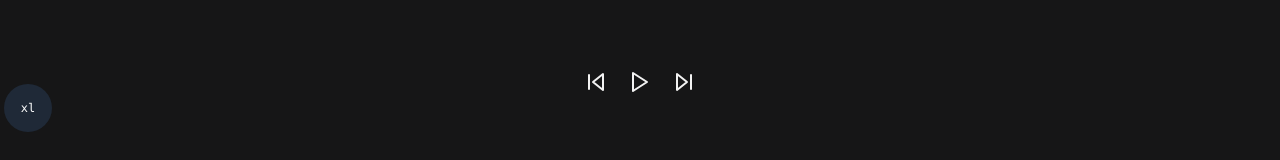
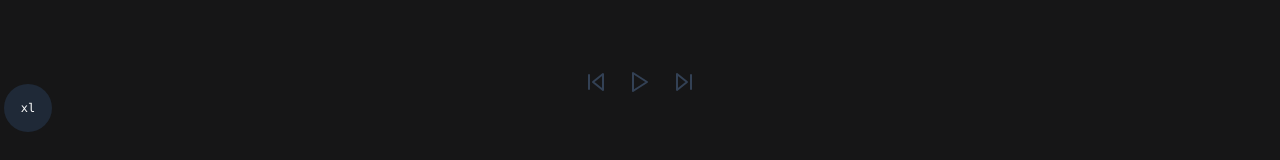
Before and after one commit to maciejkrol18/apollo, a Next.js app: page / in a window 1280 px wide. Shown: the part 664-824 px from the top of the page. Built offline with nearby package versions, Linux system fonts and the light colour scheme.

Commit message:
Seekbar size & button disabled states

```diff
--- a/src/components/atoms/audio-bar.tsx
+++ b/src/components/atoms/audio-bar.tsx
@@ -73,10 +73,10 @@ const AudioBar: React.FC = () => {
         <div className="flex items-center justify-center grow max-h-[200px] bg-menus-background">
             <div className="flex flex-col gap-3 items-center">
                 <div className="flex gap-5">
-                    <button disabled={!Boolean(currentSong)} onClick={() => prevSong()}>
+                    <button className="disabled:text-slate-700" disabled={!Boolean(currentSong)} onClick={() => prevSong()}>
                         <SkipBack className="w-6 h-6"/>
                     </button>
-                    <button disabled={!Boolean(currentSong)} onClick={() => togglePlayback()}>
+                    <button className="disabled:text-slate-700" disabled={!Boolean(currentSong)} onClick={() => togglePlayback()}>
                         {
                             isAudioPlaying ?
                             <Pause className="w-6 h-6"/>
@@ -84,7 +84,7 @@ const AudioBar: React.FC = () => {
                             <PlayIcon className="w-6 h-6"/>
                         }
                     </button>
-                    <button disabled={!Boolean(currentSong)} onClick={() => nextSong()}>
+                    <button className="disabled:text-slate-700" disabled={!Boolean(currentSong)} onClick={() => nextSong()}>
                         <SkipForward className="w-6 h-6"/>
                     </button>
                 </div>
@@ -102,7 +102,7 @@ const AudioBar: React.FC = () => {
                     </p>
                     <input
                         type="range"
-                        className="w-64"
+                        className="w-64 h-1"
                         ref={seekBarRef}
                         onChange={(e) => setSeekValue(Number(e.target.value))}
                         onMouseDown={() => setIsSeeking(true)}
```
